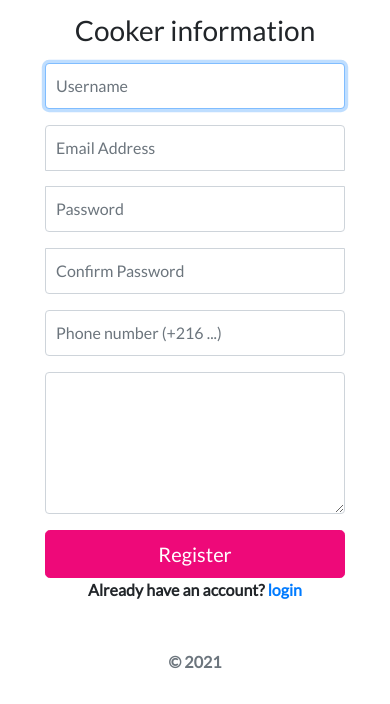
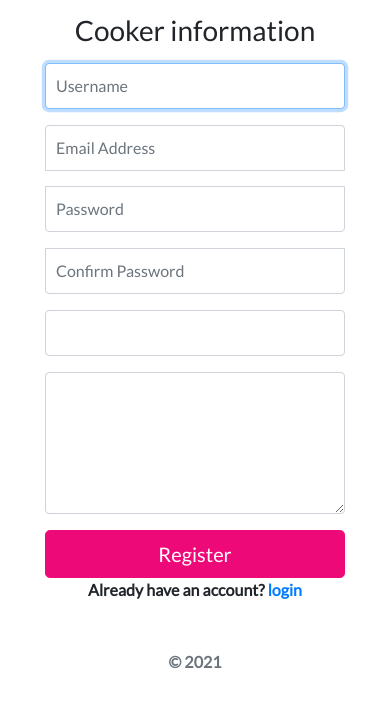
Before and after one commit to achrefabdennebi/wedding-planner, a Django app: page /accounts/signup/cooker in a window 390 px wide. Shown: the part 98-802 px from the top of the page. Run offline with Django 3.2, Linux system fonts and the light colour scheme; some libraries are stand-ins or nearby versions.

Commit message:
feat: edit input phone text

```diff
--- a/wedding/templates/wedding/registration/registerCooker.html
+++ b/wedding/templates/wedding/registration/registerCooker.html
@@ -30,7 +30,7 @@
 
             <div class="form-group">
                 <label for="inputPhone" class="sr-only">Phone</label>
-                <input id="inputPhone" class="form-control" type="text" name="phone" placeholder="Phone number (+216 ...)">
+                <input id="inputPhone" class="form-control" type="text" name="phone">
             </div>
 
             <div class="form-group">
--- a/wedding/templates/wedding/registration/registerWeddingPlanner.html
+++ b/wedding/templates/wedding/registration/registerWeddingPlanner.html
@@ -30,7 +30,7 @@
 
             <div class="form-group">
                 <label for="inputPhone" class="sr-only">Phone</label>
-                <input id="inputPhone" required class="form-control" type="text" name="phone" placeholder="Phone number (+216 ...)">
+                <input id="inputPhone" required class="form-control" type="text" name="phone">
             </div>
 
             <div class="form-group">
```
